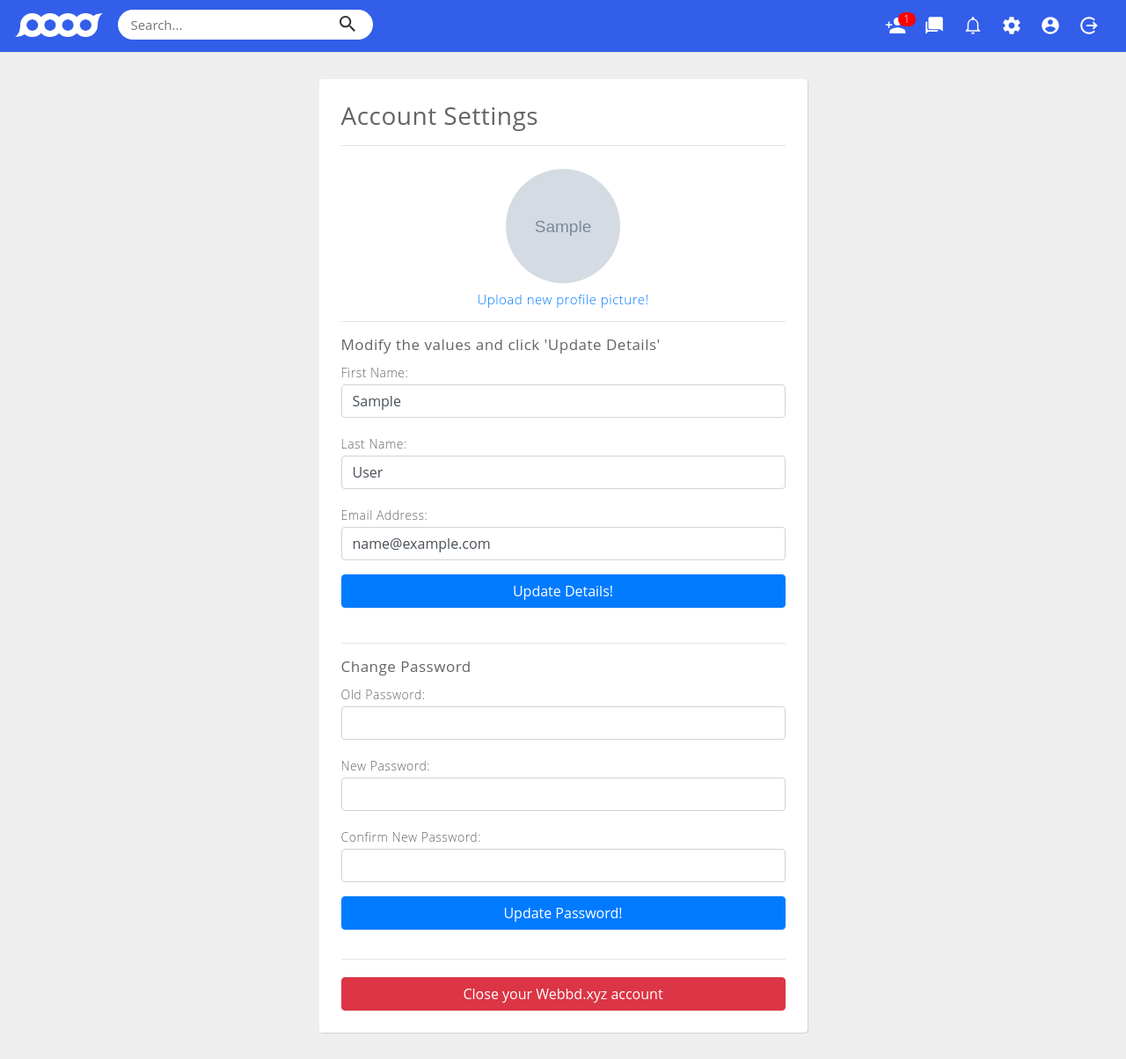
After one commit to utkarshsingh341/webbd.xyz, a PHP site: page /settings.php in a window 1280 px wide. The commit adds this page. Shown: the whole page at 88% size. Run offline with PHP 8.4, Linux system fonts and the light colour scheme; the visitor is signed in with stand-in values (Sample User, id 1); tables that the repository leaves empty or names only in its code hold one stand-in row (values such as "Sample post"); grey boxes marked "Sample" are stand-in pictures; data that the repository does not hold is empty; some libraries are stand-ins or nearby versions.

Commit message:
Settings page added

```diff
--- a/assests/css/style.css
+++ b/assests/css/style.css
@@ -306,12 +306,6 @@ iframe, label
 	color: #000;
 	transition: color 0.5s;
 }
-.form-control
-{
-	height: 200px;
-	min-height: 200px;
-	max-height: 200px;
-}
 .delete_button
 {
 	border: none;
@@ -519,3 +513,13 @@ iframe, label
 	padding: 10px;
 	text-align: center;
 }
+.settings_image
+{
+	text-align: center;
+}
+.settings_image img{
+	height: 130px;
+	width: 130px;
+	border-radius: 130px;
+	margin: 10px;
+}
--- /dev/null
+++ b/includes/form_handlers/settings_handler.php
@@ -0,0 +1,74 @@
+<?php
+
+//Update Details!
+if(isset($_POST['update_details'])) {
+
+	$first_name = $_POST['first_name'];
+	$last_name = $_POST['last_name'];
+	$email = $_POST['email'];
+
+	$email_check = mysqli_query($con, "SELECT * FROM users WHERE email='$email'");
+	$row = mysqli_fetch_array($email_check);
+	$matched_user = $row['username'];
+
+	if($matched_user == "" || $matched_user == $userLoggedIn) {
+		$message = "Details updated!<br>";
+
+		$query = mysqli_query($con, "UPDATE users SET first_name='$first_name', last_name='$last_name', email='$email' WHERE username='$userLoggedIn'");
+		header("Location:settings.php");
+	}
+	else
+		$message = "That email is already in use!<br>";
+}
+else
+	$message = "";
+
+
+//Change Passwore
+if(isset($_POST['update_password'])) {
+
+	$old_password = strip_tags($_POST['old_password']);
+	$new_password_1 = strip_tags($_POST['new_password1']);
+	$new_password_2 = strip_tags($_POST['new_password2']);
+
+	$password_query = mysqli_query($con, "SELECT password FROM users WHERE username='$userLoggedIn'");
+	$row = mysqli_fetch_array($password_query);
+	$db_password = $row['password'];
+
+	if(($old_password) == $db_password) {
+
+		if($new_password_1 == $new_password_2) {
+
+
+			if(strlen($new_password_1) <= 4) {
+				$password_message = "Sorry, your password must be greater than 4 characters<br>";
+			}
+			else {
+				$new_password_md5 = ($new_password_1);
+				$password_query = mysqli_query($con, "UPDATE users SET password='$new_password_md5' WHERE username='$userLoggedIn'");
+				$password_message = "Password has been changed!<br>";
+			}
+
+
+		}
+		else {
+			$password_message = "Your two new passwords need to match!<br>";
+		}
+
+	}
+	else {
+			$password_message = "The old password is incorrect! <br>";
+	}
+
+}
+else {
+	$password_message = "";
+}
+
+//Close Account
+if(isset($_POST['close_account'])){
+	$close_query = mysqli_query($con,"UPDATE users SET user_closed='yes' WHERE username='$userLoggedIn'");
+	session_destroy();
+	header("Location:register.php");
+}
+?>
--- a/includes/header.php
+++ b/includes/header.php
@@ -135,7 +135,7 @@ if(isset($_SESSION['username']))
 
 				?>
 			</a>
-			<a href="">
+			<a href="settings.php">
 				<ion-icon name="settings"></ion-icon>
 			</a>
 			<a href="<?php echo $userLoggedIn ?>">
--- /dev/null
+++ b/settings.php
@@ -0,0 +1,98 @@
+<?php
+
+include("includes/header.php");
+include("includes/form_handlers/settings_handler.php");
+
+?>
+<div class="container">
+	<div class="row">
+		<div class="col-sm-6" style="margin: 10px auto;">
+			<div class="main_column column" style="padding:25px;">
+				<h3>Account Settings</h3><hr>
+				<div class="settings_image">
+
+					<?php
+						echo "<img src='".$user['profile_pic']."' id='small_profile_pic'>";
+					?>
+					<br>
+					<a href="upload.php">Upload new profile picture!</a>
+				</div>
+				<hr>
+				<h6 style="font-size: 17px;">Modify the values and click 'Update Details' </h6>
+
+
+				<form action="settings.php" method="POST" style="margin-bottom: 40px;">
+					<span style="text-align: center;"><?php echo $message; ?></span>
+					<div class="form-group">
+					    <label style="font-size: 14px;" for="exampleInputEmail1">First Name:</label>
+					    <input name="first_name" type="text" class="form-control" value="<?php echo $user['first_name']; ?>">
+					  </div>
+					  <div class="form-group">
+					    <label style="font-size: 14px;" for="exampleInputPassword1">Last Name:</label>
+					    <input name="last_name" type="text" class="form-control" value="<?php echo $user['last_name']; ?>">
+					  </div>
+					  <div class="form-group">
+					    <label style="font-size: 14px;" for="exampleInputPassword1">Email Address:</label>
+					    <input name="email" type="text" class="form-control" value="<?php echo $user['email']; ?>">
+					  </div>
+					  <div>
+					  	<input type="submit" name="update_details" id="save_details" value="Update Details!"class="btn btn-primary btn-block">
+					  </div>
+				</form>
+				<hr>
+				<h6 style="margin-top: 10px;font-size: 17px;">Change Password</h6>
+				<span style="text-align: center;"><?php echo $password_message; ?></span>
+				<form action="settings.php" method="POST">
+					<div class="form-group">
+					    <label style="font-size: 14px;" for="exampleInputEmail1">Old Password:</label>
+					    <input name="old_password" type="password" class="form-control">
+					  </div>
+					  <div class="form-group">
+					    <label style="font-size: 14px;" for="exampleInputPassword1">New Password:</label>
+					    <input name="new_password1" type="password" class="form-control">
+					  </div>
+					  <div class="form-group">
+					    <label style="font-size: 14px;" for="exampleInputPassword1">Confirm New Password:</label>
+					    <input name="new_password2" type="password" class="form-control">
+					  </div>
+					  <div>
+					  	<input type="submit" name="update_password" id="save_details" value="Update Password!"class="btn btn-primary btn-block">
+					  </div>
+				</form>
+				<br><hr>
+				<form action="settings.php" method="POST" style="margin-top: 20px;">
+
+					<!-- Button trigger modal -->
+					<button type="button" class="btn btn-danger btn-block" data-toggle="modal" data-target="#exampleModal">
+					  Close your Webbd.xyz account
+					</button>
+
+					<!-- Modal -->
+					<div class="modal fade" id="exampleModal" tabindex="-1" role="dialog" aria-labelledby="exampleModalLabel" aria-hidden="true">
+					  <div class="modal-dialog" role="document">
+					    <div class="modal-content">
+					      <div class="modal-header">
+					        <h5 class="modal-title" id="exampleModalLabel">Are you sure? </h5>
+					        <button type="button" class="close" data-dismiss="modal" aria-label="Close">
+					          <span aria-hidden="true">&times;</span>
+					        </button>
+					      </div>
+					      <div class="modal-body">
+					        If you close your account now: all your posts, messages and activities on this account will be hidden from other users.<br><br>
+					        You can reactivate your ID anytime by simply logging in again!
+					      </div>
+					      <div class="modal-footer">
+					        <button type="button" class="btn btn-secondary btn-sm" data-dismiss="modal">Don't close account</button>
+					        <input type="submit" name="close_account" id="close_account" value="Go ahead and close account" class="btn btn-outline-danger btn-sm">
+					      </div>
+					    </div>
+					  </div>
+					</div>
+				</form>
+			</div>
+		</div>
+	</div>
+</div>
+</div>
+</body>
+</html>
--- a/upload.php
+++ b/upload.php
@@ -160,7 +160,7 @@ if (isset($_POST['x'])){
 	    <p><b> <?=$msg?> </b></p>
 
 	    <form action="upload.php" method="post"  enctype="multipart/form-data">
-	        Upload something<br />Click submit to crop and submit your picture.<br /><br>
+	        <h4>Change your profile picture!</h4><hr>Click submit to crop and submit your picture.<br /><br>
 	        <input type="file" id="image" name="image" style="width:200px; height:30px; " /><br /><br />
 	        <input type="submit" value="Submit" style="width:85px; height:25px;" />
 	    </form><br /><br />
```
Also changed, not shown: close_account.php (added, +10 -0 lines).
